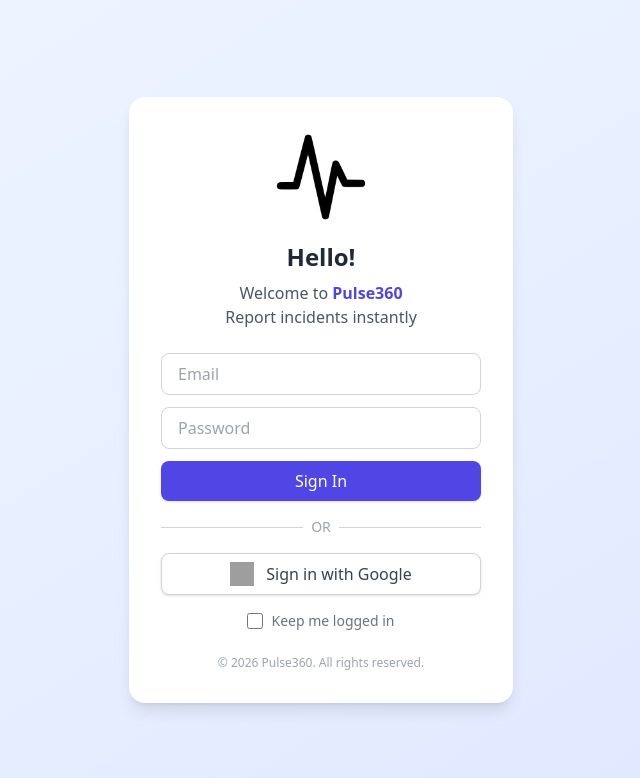
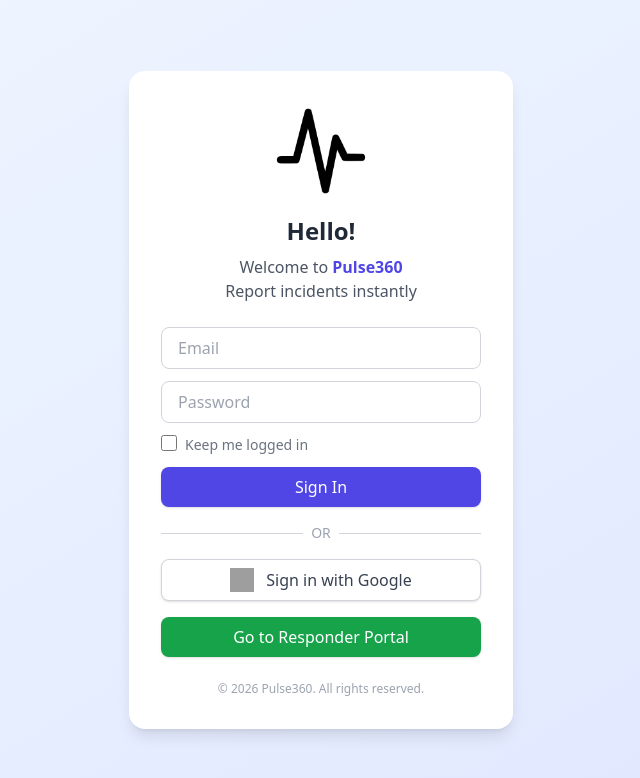
Before and after one commit to kntjrld/pulse360, a website with bundled scripts: page citizen/index.html in a window 1280 px wide. Shown: the whole page, without its empty margins (319-959 px from the left). Built offline with nearby package versions, Linux system fonts and the light colour scheme; no server answers; grey boxes are pictures that could not be loaded.

Commit message:
navigate to two diff page

```diff
--- a/citizen/index.html
+++ b/citizen/index.html
@@ -30,6 +30,14 @@
         class="w-full px-4 py-2 border border-gray-300 rounded-lg focus:ring-indigo-500 focus:border-indigo-500 outline-none transition">
       <input type="password" id="password" placeholder="Password" required
         class="w-full px-4 py-2 border border-gray-300 rounded-lg focus:ring-indigo-500 focus:border-indigo-500 outline-none transition">
+
+      <!-- Stay Logged In -->
+      <div class="flex gap-2 text-gray-500 text-sm">
+        <input type="checkbox" id="stayLoggedIn"
+          class="h-4 w-4 text-indigo-600 focus:ring-indigo-500 border-gray-300 rounded">
+        <label for="stayLoggedIn">Keep me logged in</label>
+      </div>
+
       <button type="submit"
         class="w-full bg-indigo-600 text-white font-medium py-2 rounded-lg shadow hover:bg-indigo-700 transition">
         Sign In
@@ -49,13 +57,11 @@
       <span class="font-medium text-gray-700">Sign in with Google</span>
     </button>
 
-    <!-- Stay Logged In -->
-    <div class="mt-4 flex items-center justify-center gap-2 text-gray-500 text-sm">
-      <input type="checkbox" id="stayLoggedIn"
-        class="h-4 w-4 text-indigo-600 focus:ring-indigo-500 border-gray-300 rounded">
-      <label for="stayLoggedIn">Keep me logged in</label>
-    </div>
-
+    <!-- PDRRMO Login -->
+    <button id="pdrrmoLogin"
+      class="mt-4 w-full bg-green-600 text-white font-medium py-2 rounded-lg shadow hover:bg-green-700 transition">
+      Go to Responder Portal
+    </button>
     <p class="mt-6 text-xs text-gray-400">© 2026 Pulse360. All rights reserved.</p>
   </div>
 
@@ -77,8 +83,13 @@
       animation: fadeIn 0.5s ease forwards;
     }
   </style>
- <script src="../script/customNotification.js"></script>
+  <script src="../script/customNotification.js"></script>
   <script type="module" src="./script/script.js"></script>
+  <script>
+    document.getElementById("pdrrmoLogin").addEventListener("click", () => {
+      window.location.href = "../pdrrmo/index.html";
+    });
+  </script>
 </body>
 
 </html>
```
Also changed, not shown: pdrrmo/index.html (+11 -0 lines).
